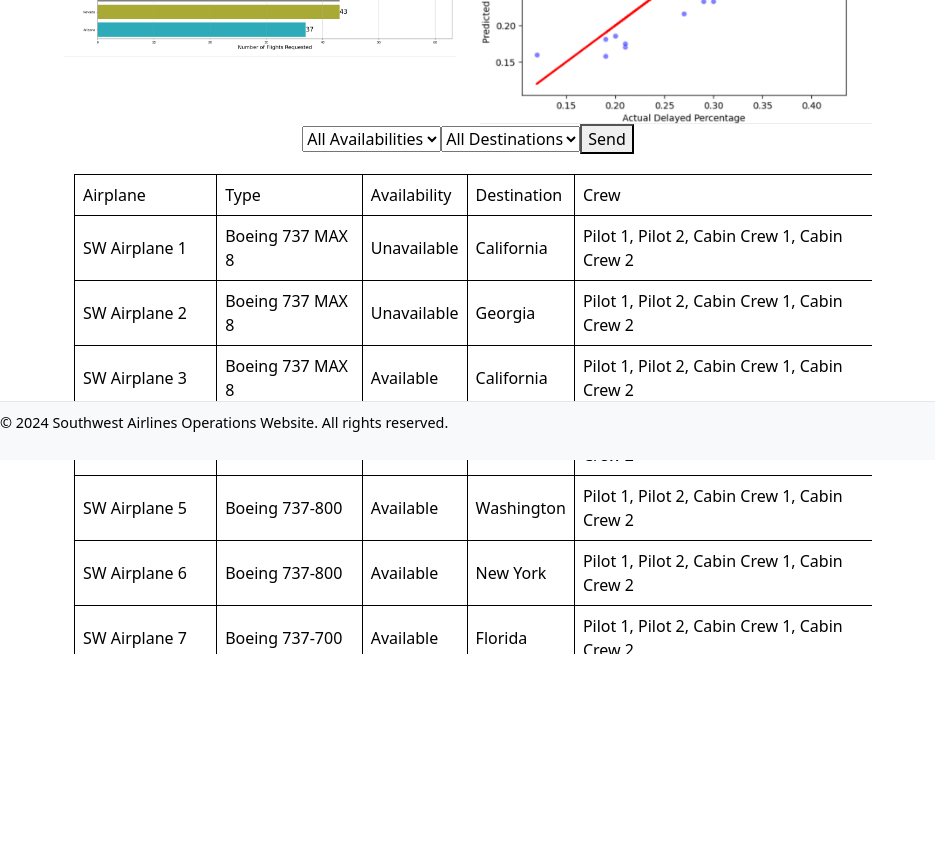
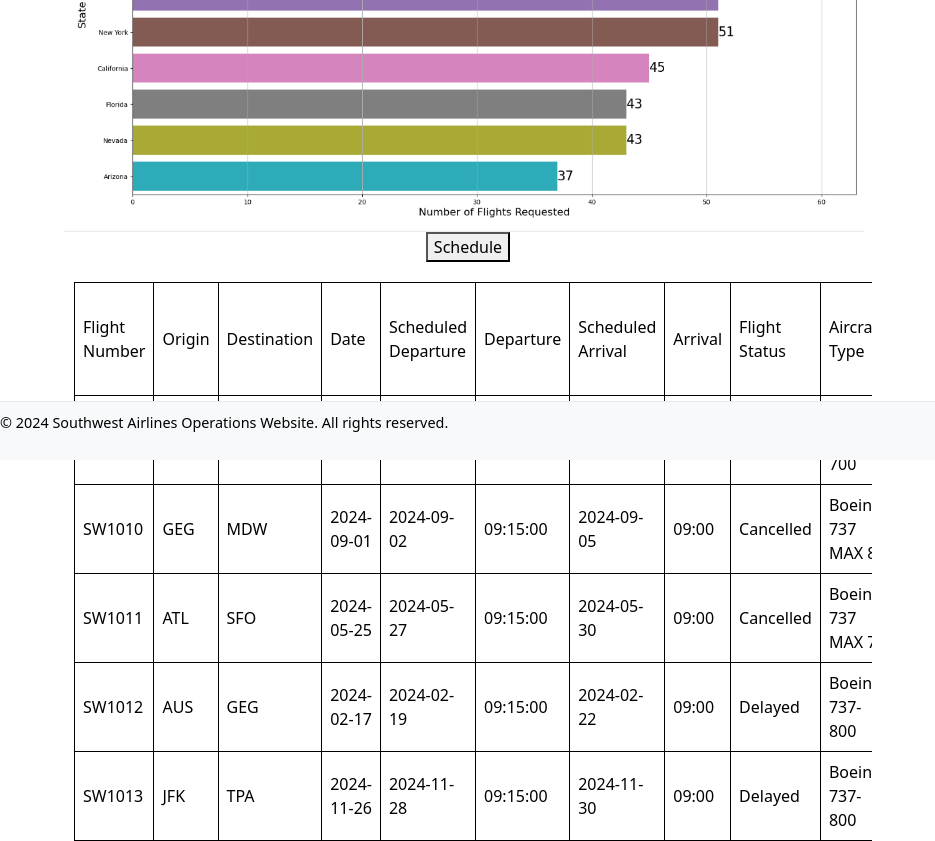
Before and after one commit to xyscis/dbtt-team-7, a Vue app in the folder vue-project/: page /flightreassignment in a window 1280 px wide. Shown: the part 340-1181 px from the top of the page, without its empty margins (0-935 px from the left). Before the commit the page ends 994 px from the top, so only its background shows below. Built offline with nearby package versions, Linux system fonts and the light colour scheme.

Commit message:
update reassignment tab

```diff
--- a/vue-project/src/components/FlightReassignment.vue
+++ b/vue-project/src/components/FlightReassignment.vue
@@ -2,7 +2,6 @@
   <div>
     <div class="wrapper">
       <div class="container">
-
         <div class="row content">
           <div class="row">
             <div class="col chart">
@@ -16,58 +15,114 @@
               />
               <img v-else src="../assets/barchart2.PNG" alt="New Bar Chart" />
             </div>
-            <div class="col chart">
-              <div class="title">
-                Forcast data
-              </div>
+            <!-- <div class="col chart">
+              <div class="title">Forcast data</div>
               <img
                 src="../assets/regression model.PNG"
                 alt="Original Bar Chart"
               />
-            </div>
+            </div> -->
           </div>
 
           <div class="row">
             <div class="data-section">
               <div class="search">
-                <select v-model="availabilityFilter">
-                  <option value="">All Availabilities</option>
-                  <option value="Available">Available</option>
-                  <option value="Unavailable">Unavailable</option>
-                </select>
-                <select v-model="destinationFilter">
-                  <option value="">All Destinations</option>
-                  <option value="Florida">Florida</option>
-                  <option value="Arizona">Arizona</option>
-                  <option value="Texas">Texas</option>
-                  <option value="Washington">Washington</option>
-                  <option value="Illinois">Illinois</option>
-                  <option value="Nevada">Nevada</option>
-                  <option value="Colorado">Colorado</option>
-                  <option value="California">California</option>
-                  <option value="New York">New York</option>
-                  <option value="Georgia">Georgia</option>
-                </select>
-                <button v-on:click="sendData">Send</button>
+                <button v-on:click="scheduleFlight">Schedule</button>
               </div>
               <div class="table-container">
-                <table>
+                <table border="1">
                   <thead>
                     <tr>
-                      <th>Airplane</th>
-                      <th>Type</th>
-                      <th>Availability</th>
+                      <th>Flight Number</th>
+                      <th>Origin</th>
                       <th>Destination</th>
-                      <th>Crew</th>
+                      <th>Date</th>
+                      <th>Scheduled Departure</th>
+                      <th>Departure</th>
+                      <th>Scheduled Arrival</th>
+                      <th>Arrival</th>
+                      <th>Flight Status</th>
+                      <th>Aircraft Type</th>
+                      <th>Crew ID (Cabin Crew)</th>
+                      <th>Distance (miles)</th>
+                      <th>Scheduled Departure Date</th>
                     </tr>
                   </thead>
                   <tbody>
-                    <tr v-for="(flight, index) in filteredFlights" :key="index">
-                      <td>{{ flight.airplane.name }}</td>
-                      <td>{{ flight.airplane.type }}</td>
-                      <td>{{ flight.airplane.availability }}</td>
-                      <td>{{ flight.airplane.destination }}</td>
-                      <td>{{ flight.crew }}</td>
+                    <tr>
+                      <td>SW1009</td>
+                      <td>SEA</td>
+                      <td>DEN</td>
+                      <td>2024-07-01</td>
+                      <td>2024-07-04</td>
+                      <td>09:15:00</td>
+                      <td>2024-07-07</td>
+                      <td>09:00</td>
+                      <td>Delayed</td>
+                      <td>Boeing 737-700</td>
+                      <td>FA209, FA309</td>
+                      <td>1022</td>
+                      <td>2024-07-04</td>
+                    </tr>
+                    <tr>
+                      <td>SW1010</td>
+                      <td>GEG</td>
+                      <td>MDW</td>
+                      <td>2024-09-01</td>
+                      <td>2024-09-02</td>
+                      <td>09:15:00</td>
+                      <td>2024-09-05</td>
+                      <td>09:00</td>
+                      <td>Cancelled</td>
+                      <td>Boeing 737 MAX 8</td>
+                      <td>FA210, FA310</td>
+                      <td>1507</td>
+                      <td>2024-09-02</td>
+                    </tr>
+                    <tr>
+                      <td>SW1011</td>
+                      <td>ATL</td>
+                      <td>SFO</td>
+                      <td>2024-05-25</td>
+                      <td>2024-05-27</td>
+                      <td>09:15:00</td>
+                      <td>2024-05-30</td>
+                      <td>09:00</td>
+                      <td>Cancelled</td>
+                      <td>Boeing 737 MAX 7</td>
+                      <td>FA211, FA311</td>
+                      <td>2134</td>
+                      <td>2024-05-27</td>
+                    </tr>
+                    <tr>
+                      <td>SW1012</td>
+                      <td>AUS</td>
+                      <td>GEG</td>
+                      <td>2024-02-17</td>
+                      <td>2024-02-19</td>
+                      <td>09:15:00</td>
+                      <td>2024-02-22</td>
+                      <td>09:00</td>
+                      <td>Delayed</td>
+                      <td>Boeing 737-800</td>
+                      <td>FA212, FA312</td>
+                      <td>1600</td>
+                      <td>2024-02-19</td>
+                    </tr>
+                    <tr>
+                      <td>SW1013</td>
+                      <td>JFK</td>
+                      <td>TPA</td>
+                      <td>2024-11-26</td>
+                      <td>2024-11-28</td>
+                      <td>09:15:00</td>
+                      <td>2024-11-30</td>
+                      <td>09:00</td>
+                      <td>Delayed</td>
+                      <td>Boeing 737-800</td>
+                      <td>FA213, FA313</td>
+                      <td>1006</td>
+                      <td>2024-11-28</td>
                     </tr>
                   </tbody>
                 </table>
@@ -80,79 +135,122 @@
   </div>
   <div v-if="flightsAssigned" class="popup">
     <div class="popup-content">
-      <p>Flights have been assigned successfully!</p>
-      <button @click="flightsAssigned = false">Close</button>
+      <h4>Available Flights</h4>
+      <table border="1">
+        <thead>
+          <tr>
+            <th>Select</th>
+            <th>Origin</th>
+            <th>Destination</th>
+            <th>Departure</th>
+            <th>Aircraft Availability</th>
+            <th>Crew Availability</th>
+          </tr>
+        </thead>
+        <tbody>
+          <tr>
+            <td>
+              <input type="checkbox" v-model="selectedFlights['SEA-DEN']" />
+            </td>
+            <td>SEA</td>
+            <td>DEN</td>
+            <td>09:20:00</td>
+            <td>Yes</td>
+            <td>Yes</td>
+          </tr>
+          <tr>
+            <td>
+              <input type="checkbox" v-model="selectedFlights['GEG-MDW']" />
+            </td>
+            <td>GEG</td>
+            <td>MDW</td>
+            <td>09:20:00</td>
+            <td>Yes</td>
+            <td>Yes</td>
+          </tr>
+          <tr>
+            <td>
+              <input type="checkbox" v-model="selectedFlights['ATL-SFO']" />
+            </td>
+            <td>ATL</td>
+            <td>SFO</td>
+            <td>09:20:00</td>
+            <td>Yes</td>
+            <td>Yes</td>
+          </tr>
+          <tr>
+            <td>
+              <input type="checkbox" v-model="selectedFlights['AUS-GEG']" />
+            </td>
+            <td>AUS</td>
+            <td>GEG</td>
+            <td>09:20:00</td>
+            <td>Yes</td>
+            <td>Yes</td>
+          </tr>
+          <tr>
+            <td>
+              <input type="checkbox" v-model="selectedFlights['JFK-TPA']" />
+            </td>
+            <td>JFK</td>
+            <td>TPA</td>
+            <td>09:20:00</td>
+            <td>Yes</td>
+            <td>Yes</td>
+          </tr>
+        </tbody>
+      </table>
+      <button @click="closePopup">Send</button>
     </div>
+
   </div>
+  <div v-if="flightsScheduled" class="popup">
+  <div class="popup-content">
+    <p>Flights have been successfully assigned !</p>
+    <button  @click="closeMsg">Close</button>
+  </div>
+</div>
+
 </template>
+
 
 <script>
 export default {
   data() {
     return {
-      searchQuery: "",
-      availabilityFilter: "",
-      typeFilter: "",
-      destinationFilter: "",
       showOriginalImage: true,
-      flights: Array.from({ length: 1000 }, (_, i) => {
-        const states = [
-          "Florida",
-          "Arizona",
-          "Texas",
-          "Washington",
-          "Illinois",
-          "Nevada",
-          "Colorado",
-          "California",
-          "New York",
-          "Georgia",
-        ];
-        const aircraftTypes = [
-          "Boeing 737-800",
-          "Boeing 737 MAX 8",
-          "Boeing 737-700",
-        ];
-        const crewMembers = [
-          "Pilot 1",
-          "Pilot 2",
-          "Cabin Crew 1",
-          "Cabin Crew 2",
-        ];
-        return {
-          airplane: {
-            name: `SW Airplane ${i + 1}`,
-            type: aircraftTypes[
-              Math.floor(Math.random() * aircraftTypes.length)
-            ],
-            availability: Math.random() > 0.5 ? "Available" : "Unavailable",
-            destination: states[Math.floor(Math.random() * states.length)],
-          },
-          crew: crewMembers.join(", "),
-        };
-      }),
+      flightsAssigned: false,
+      selectedFlights: {},
+      flightsScheduled: false,
+
+
     };
   },
-  computed: {
-    filteredFlights() {
-      return this.flights.filter((flight) => {
-        const matchesType =
-          this.typeFilter === "" ||
-          flight.airplane.type.includes(this.typeFilter);
-        const matchesAvailability =
-          this.availabilityFilter === "" ||
-          flight.airplane.availability.includes(this.availabilityFilter);
-        const matchesDestination =
-          this.destinationFilter === "" ||
-          flight.airplane.destination.includes(this.destinationFilter);
-        return matchesAvailability && matchesDestination;
-      });
+
+  methods: {
+    closePopup() {
+      const hasSelectedFlights = Object.values(this.selectedFlights).some(selected => selected);
+      if (hasSelectedFlights) {
+        this.flightsAssigned = false;
+        this.flightsScheduled = true;
+        this.showOriginalImage = !this.showOriginalImage;
+
+      } else {
+        alert('Please select at least one flight to schedule.'); // Simple validation feedback.
+      }
     },
-  },
-  methods: {
+    closeMsg(){
+
+      this.flightsScheduled= false;
+    },
+    scheduleFlight(){
+      this.flightsAssigned = true;
+    },
     sendData() {
-      this.showOriginalImage = !this.showOriginalImage; // Toggle the image when 'Send' is clicked
-      this.flightsAssigned = true;
+
+      this.flightsScheduled = true;
+
+
     },
   },
 };
@@ -203,13 +301,13 @@
 }
 
 .table-container {
-  max-height: 60vh;
+  max-height: 80vh;
   overflow-y: auto;
   overflow-x: auto;
 }
 
 table {
-  width: 100%;
+  width: auto;
   margin-left: 10px;
   border-collapse: collapse;
 }
```
